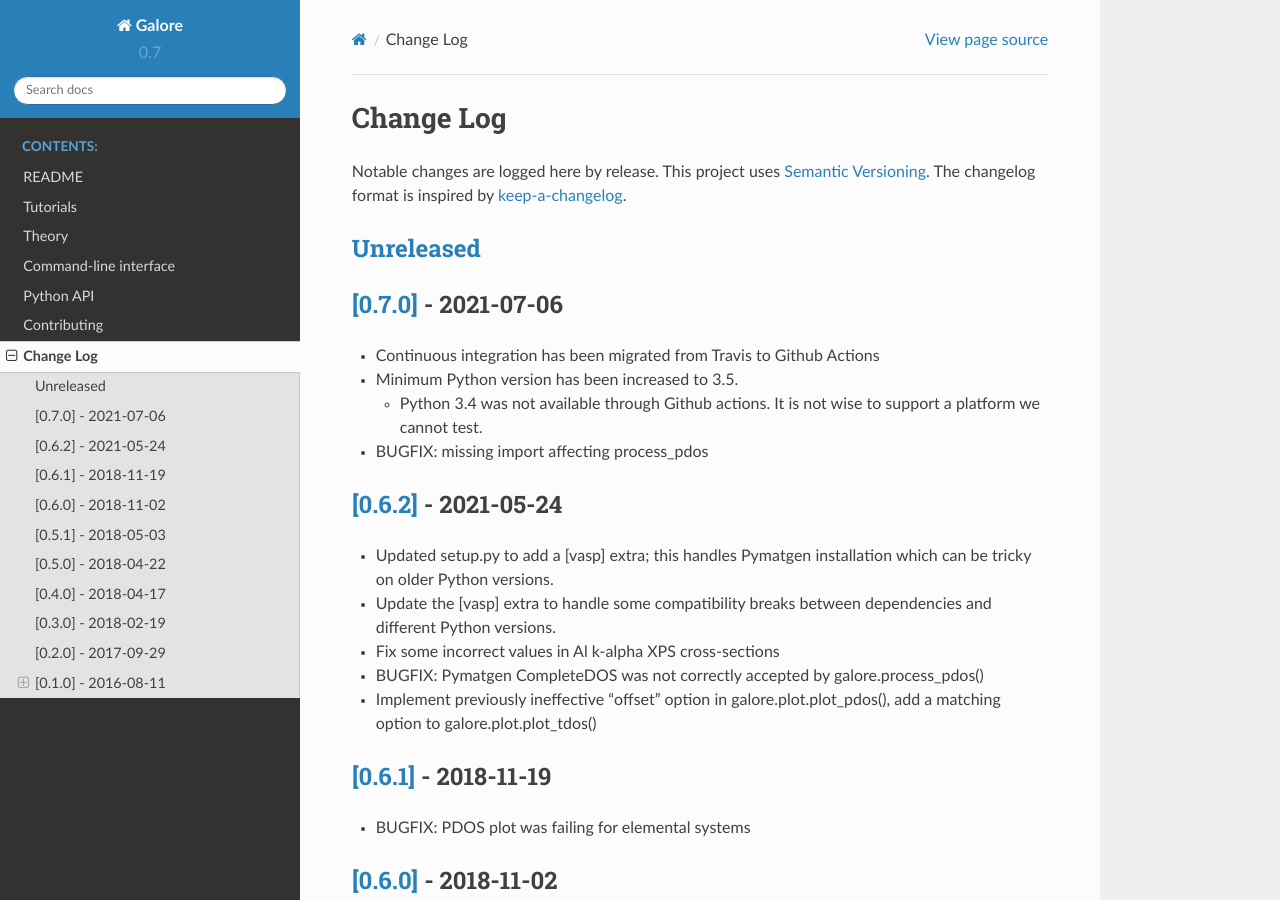
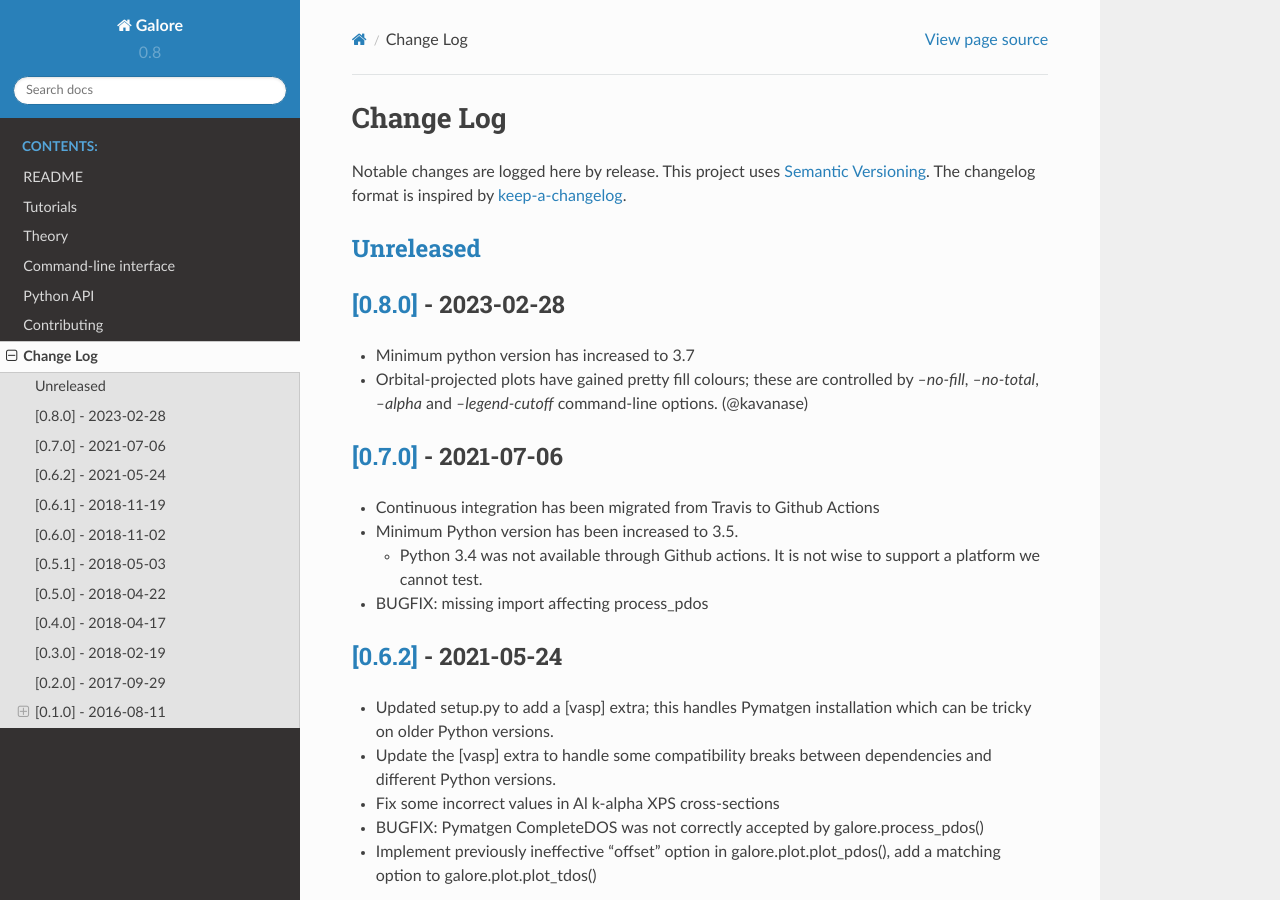
Before and after one commit to SMTG-Bham/galore, a Sphinx documentation site: the page built from docs/source/changelog.rst, in a window 1280 px wide and 900 px high. Built offline with Sphinx 7.4.7 and the Read the Docs theme 2.0.0, drawn with Linux system fonts in a browser that asks for light colours.

Commit message:
version number bump

```diff
--- a/CHANGELOG.rst
+++ b/CHANGELOG.rst
@@ -5,8 +5,15 @@
 Versioning <http://semver.org/>`__. The changelog format is inspired by
 `keep-a-changelog <https://github.com/olivierlacan/keep-a-changelog>`__.
 
-`Unreleased <https://github.com/smtg-ucl/galore/compare/0.7.0...HEAD>`__
+`Unreleased <https://github.com/smtg-ucl/galore/compare/0.8.0...HEAD>`__
 -------------------------------------------------------------------------
+
+`[0.8.0] <https://github.com/smtg-ucl/galore/compare/0.7.0...0.8.0>`__ - 2023-02-28
+-----------------------------------------------------------------------------------
+- Minimum python version has increased to 3.7
+- Orbital-projected plots have gained pretty fill colours; these are
+  controlled by `--no-fill`, `--no-total`, `--alpha` and
+  `--legend-cutoff` command-line options. (@kavanase)
 
 `[0.7.0] <https://github.com/smtg-ucl/galore/compare/0.6.2...0.7.0>`__ - 2021-07-06
 -----------------------------------------------------------------------------------
--- a/README.rst
+++ b/README.rst
@@ -121,7 +121,7 @@
 Requirements
 ------------
 
-Galore is currently compatible with Python versions 3.5 and newer.
+Galore is currently compatible with Python versions 3.7 and newer.
 Galore uses Numpy to apply convolution operations. Matplotlib is
 required for plotting.
 
--- a/docs/source/conf.py
+++ b/docs/source/conf.py
@@ -61,9 +61,9 @@
 # built documents.
 #
 # The short X.Y version.
-version = '0.7'
+version = '0.8'
 # The full version, including alpha/beta/rc tags.
-release = '0.7.0'
+release = '0.8.0'
 
 # The language for content autogenerated by Sphinx. Refer to documentation
 # for a list of supported languages.
```
Also changed, not shown: setup.py (+2 -8 lines), 1 other file.
